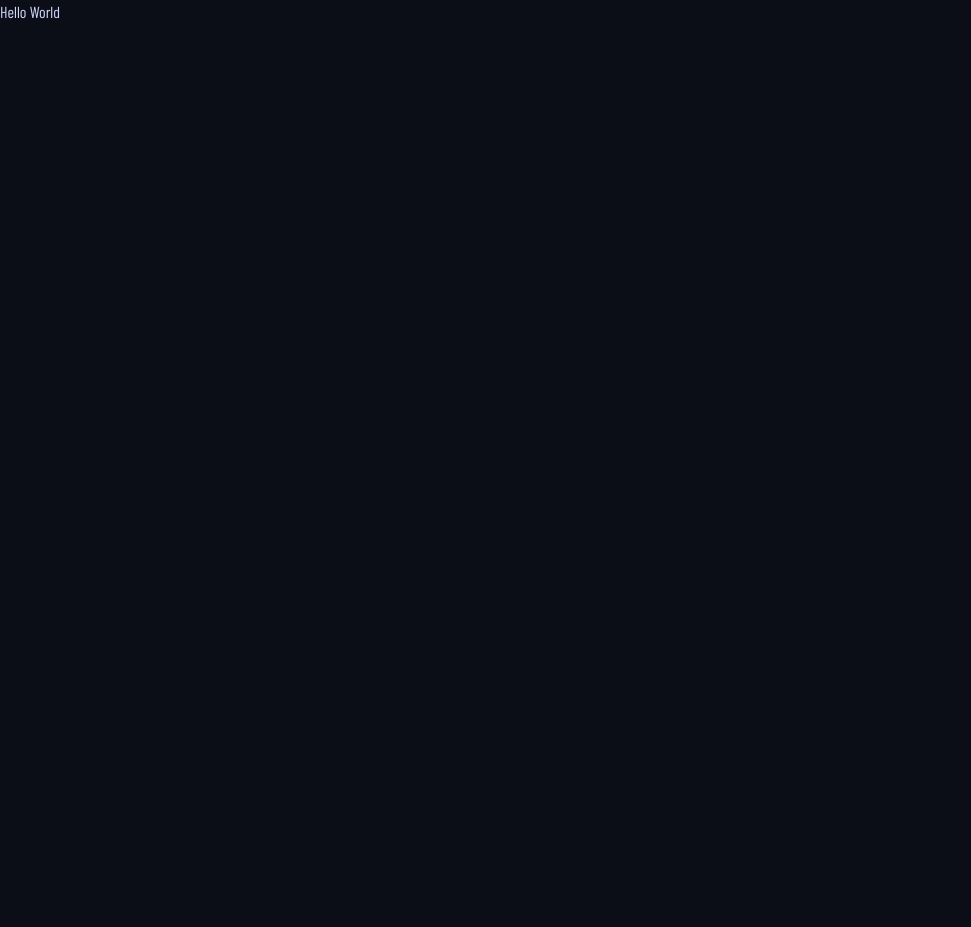
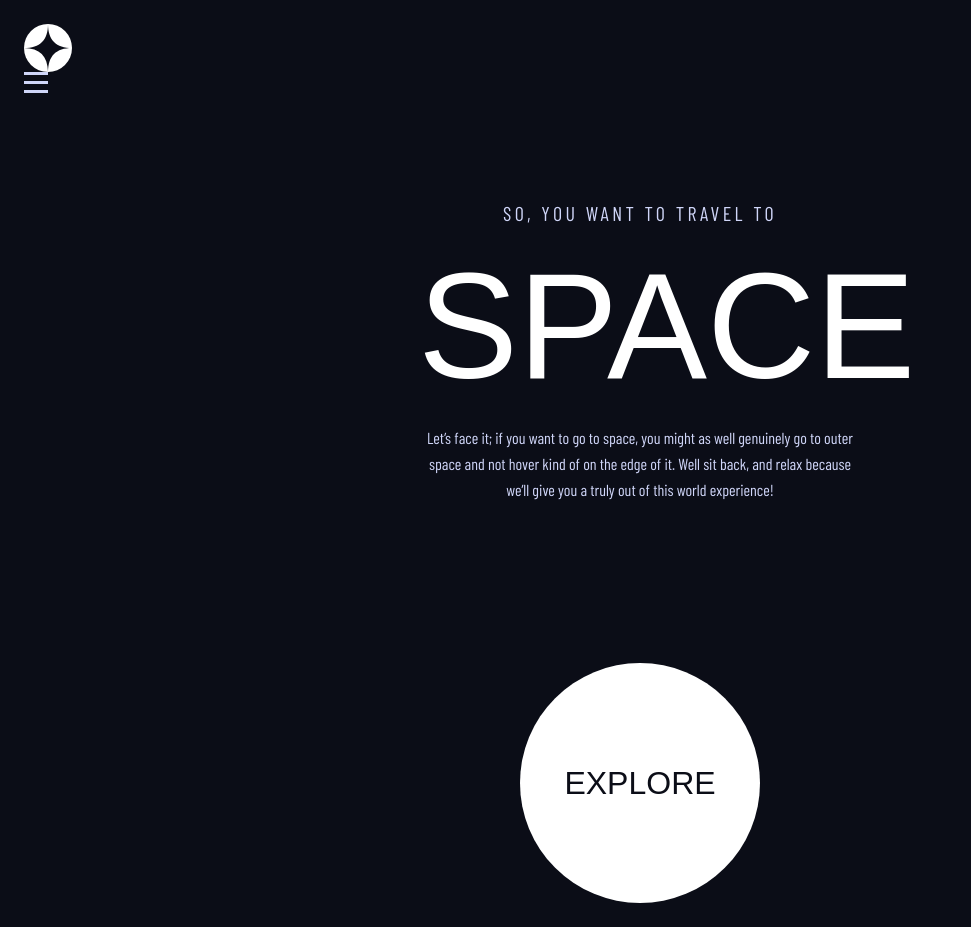
Before and after one commit to rafaelwillen/space-tourism, a Next.js app: page / in a window 1280 px wide. Shown: the whole page, without its empty margins (0-971 px from the left). Before the commit the page ends 800 px from the top, so only its background shows below. Built offline with nearby package versions, Linux system fonts and the light colour scheme; a web font is replaced by a local one.

Commit message:
Add the content of the home page

```diff
--- a/src/app/layout.tsx
+++ b/src/app/layout.tsx
@@ -1,6 +1,8 @@
+import { IconHamburger, Logo } from "@/assets";
 import classNames from "classnames";
 import type { Metadata } from "next";
 import { Barlow_Condensed, Bellefair } from "next/font/google";
+import Image from "next/image";
 import "./globals.css";
 
 const heading = Bellefair({
@@ -31,9 +33,17 @@ export default function RootLayout({
           heading.variable,
           body.variable,
           body.className,
-          "bg-black text-primary"
+          "bg-black text-primary p-6"
         )}
       >
+        <header>
+          <nav>
+            <ul>
+              <Image src={Logo} alt="Space tourism logo" />
+              <Image src={IconHamburger} alt="Open nav menu" />
+            </ul>
+          </nav>
+        </header>
         {children}
       </body>
     </html>
--- a/src/app/page.tsx
+++ b/src/app/page.tsx
@@ -1,7 +1,28 @@
+import Link from "next/link";
+
 export default function Home() {
   return (
-    <main>
-      <h1>Hello World</h1>
+    <main className="desktop:flex justify-between items-end desktop:mt-60">
+      <div className="mt-12 mb-20 text-center uppercase space-y-4 max-w-[444px] mx-auto tablet:mt-[106px] tablet:mb-40 tablet:space-y-6 desktop:my-0 desktop:text-left">
+        <p className=" text-nav tracking-nav tablet:text-xl tablet:tracking-[3.375px] desktop:text-subheading-1 desktop:tracking-heading-5">
+          So, you want to travel to
+        </p>
+        <h1 className="text-white font-heading text-7xl leading-relaxed tablet:text-heading-1 tablet:leading-[150px] desktop:leading-normal">
+          Space
+        </h1>
+        <p className="normal-case text-nav leading-relaxed desktop:text-body">
+          Let’s face it; if you want to go to space, you might as well genuinely
+          go to outer space and not hover kind of on the edge of it. Well sit
+          back, and relax because we’ll give you a truly out of this world
+          experience!
+        </p>
+      </div>
+      <Link
+        className="flex justify-center items-center mx-auto w-36 h-36 bg-white text-black rounded-full font-heading text-xl uppercase tablet:text-heading-4 tablet:w-60 tablet:h-60 desktop:w-72 desktop:h-72"
+        href="/explore"
+      >
+        Explore
+      </Link>
     </main>
   );
 }
--- /dev/null
+++ b/src/assets/index.ts
@@ -0,0 +1,3 @@
+export { default as IconClose } from "./shared/icon-close.svg";
+export { default as IconHamburger } from "./shared/icon-hamburger.svg";
+export { default as Logo } from "./shared/logo.svg";
```
